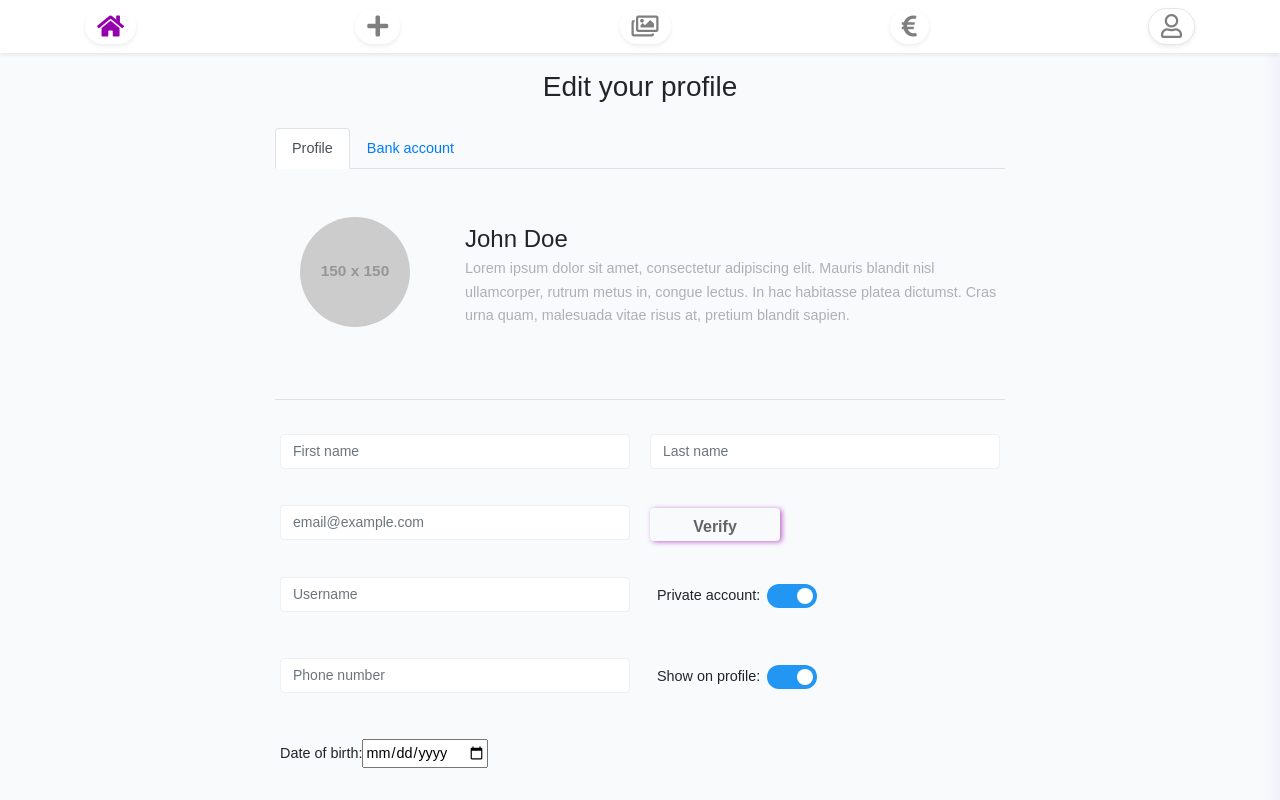
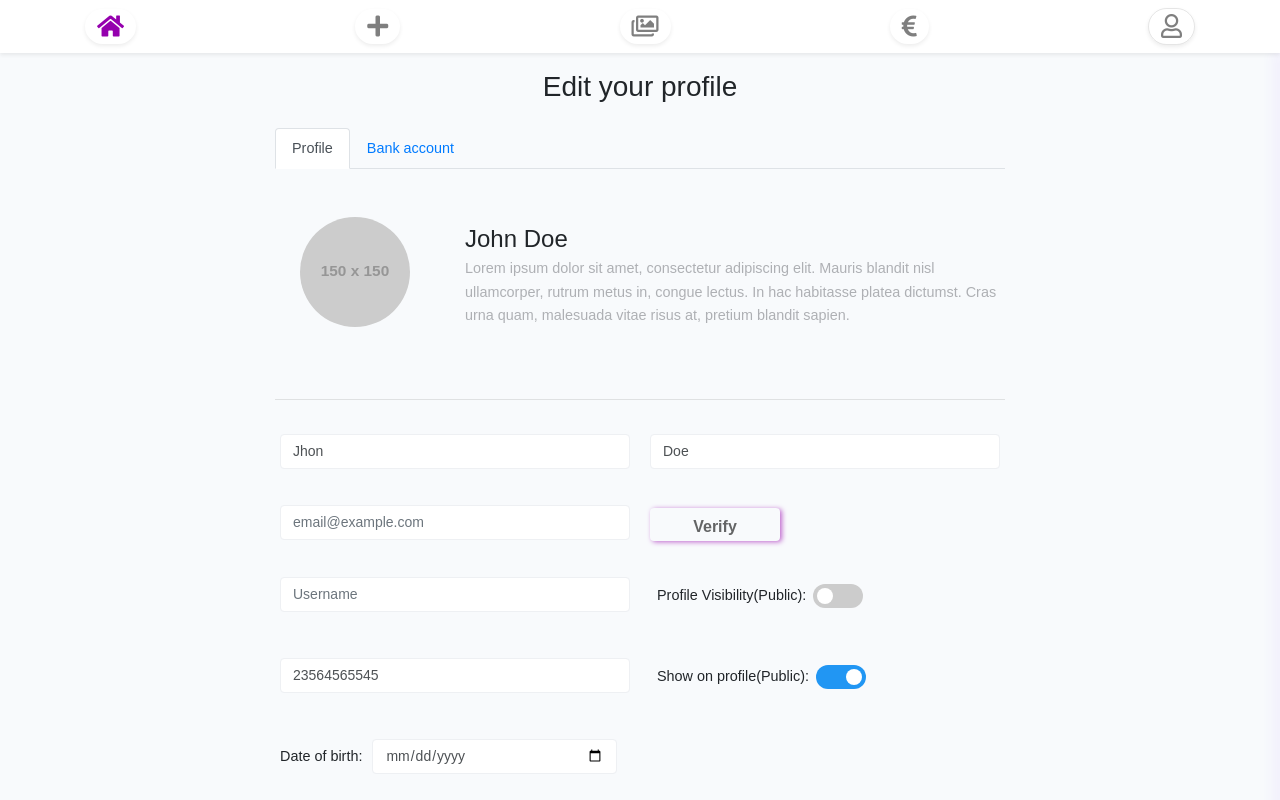
Before and after one commit to Addd12/TheatrePlatform, a Vue app: page /account/settings in a window 1280 px wide. Shown: the top 800 px of the page. Built offline with nearby package versions, Linux system fonts and the light colour scheme; grey boxes are pictures that could not be loaded.

Commit message:
fixes errors in earning and setting pages

```diff
--- a/public/index.html
+++ b/public/index.html
@@ -5,7 +5,8 @@
     <meta http-equiv="X-UA-Compatible" content="IE=edge">
     <meta name="viewport" content="width=device-width,initial-scale=1.0">
     <link rel="icon" href="<%= BASE_URL %>favicon.ico">
-    <title><%= htmlWebpackPlugin.options.title %></title>
+<!--    <title><%= htmlWebpackPlugin.options.title %></title>-->
+    <title>Theater Marketplace</title>
     <link rel="stylesheet" href="https://maxcdn.bootstrapcdn.com/bootstrap/4.5.2/css/bootstrap.min.css">
     <link href="https://cdnjs.cloudflare.com/ajax/libs/font-awesome/5.13.0/css/all.min.css" rel="stylesheet">
     <script src="https://ajax.googleapis.com/ajax/libs/jquery/3.5.1/jquery.min.js"></script>
--- a/src/components/creator/Earnings.vue
+++ b/src/components/creator/Earnings.vue
@@ -54,12 +54,6 @@
       <button @click="isOpen=!isOpen">Open modal</button>
    </div>  -->
       <div id="app">
-        <button
-          class="button withdrawnow btn fromSubmitBtnStyle mb-3"
-          @click="showModal = true"
-        >
-          Withdraw Now
-        </button>
         <transition name="fade" appear>
           <div
             class="modal-overlay"
@@ -79,7 +73,7 @@
                 type="text"
                 id="disabledTextInput"
                 class="form-control"
-                placeholder="$100"
+                placeholder="€100"
               />
             </div>
           </fieldset>
@@ -88,21 +82,21 @@
           <label class="my-1 mr-2" for="inlineFormCustomSelectPref">IBAN</label>
             <select class="custom-select my-1 mr-sm-2" id="inlineFormCustomSelectPref">
               <option selected>Choose...</option>
-              <option value="1">12345</option>
-              <option value="2">54321</option>
-              <option value="3">43545</option>
+              <option value="1">xxxx-xxxx-2345</option>
+              <option value="2">xxxx-xxxx-5432</option>
+              <option value="3">xxxx-xxxx-4354</option>
             </select>
 
         </div>
 
 
             <div class="mb-3">
-              <label for="disabledTextInput" class="form-label">Amount</label>
+              <label for="amount" class="form-label">Amount</label>
               <input
                 type="text"
-                id="disabledTextInput"
+                id="amount"
                 class="form-control"
-                placeholder="$50"
+                placeholder="€50"
               />
             </div>
 
@@ -120,7 +114,6 @@
           </div>
         </transition>
       </div>
-      <h4 class="mt-3">All Transactions</h4>
 
       <h4 class="mt-3">Earning Resume</h4>
       <div class="card text-center">
@@ -162,7 +155,12 @@
 
 
             <div class="col-sm-6 col-6 earningSumm-group noselect">
-              <button class="btn fromSubmitBtnStyle mt-4">Withdraw Now</button>
+              <button
+                  class="button withdrawnow btn fromSubmitBtnStyle mb-3"
+                  @click="showModal = true"
+              >
+                Withdraw Now
+              </button>
             </div>
             <div class="col-sm-4 col-6 borderDividerLeft earningSumm-group noselect">
               <button class="btn fromSubmitBtnStyle mt-4">More Statistics</button>
@@ -300,18 +298,12 @@
 <script>
 export default {
   name: "Earnings",
-
-  data: function () {
+  name2: 'TableOfPurchases',
+  data (){
     return {
       isOpen: false,
       showModal: false,
-    };
-  },
-
-  name2: 'TableOfPurchases',
-  data (){
-    return {
-      purchases: []
+      purchases: [],
     };
   },
 
--- a/src/components/creator/Settings.vue
+++ b/src/components/creator/Settings.vue
@@ -40,10 +40,10 @@
                             <hr class="my-4" />
                             <div class="form-row">
                                 <div class="form-group col-md-6">
-                                    <input type="text" id="firstname" class="form-control" placeholder="First name" required/>
+                                    <input type="text" id="firstname" v-model="first_name" class="form-control" placeholder="First name" required/>
                                 </div>
                                 <div class="form-group col-md-6">
-                                    <input type="text" id="lastname" class="form-control" placeholder="Last name" required/>
+                                    <input type="text" id="lastname" v-model="last_name" class="form-control" placeholder="Last name" required/>
                                 </div>
                             </div>
                             <div class="form-row">
@@ -59,9 +59,9 @@
                                     <input class="form-control" id="username" placeholder="Username" />
                                 </div>
                                 <div class="form-group col-md-6">
-                                    <label class="privateAccount" for="privateAccount">Private account: </label>
+                                    <label for="privateAccount" class="privateAccount">Profile Visibility(Public): </label>
                                     <label class="switch">
-                                        <input type="checkbox" checked>
+                                        <input id="privateAccount" type="checkbox">
                                         <span class="slider round"></span>
                                     </label>
                                 </div>
@@ -71,7 +71,7 @@
                                     <input v-model="phone" class="form-control" placeholder="Phone number" />
                                 </div>
                                 <div class="form-group col-md-6">
-                                    <label class="showOnProfile">Show on profile: </label>
+                                    <label class="showOnProfile">Show on profile(Public): </label>
                                     <label class="switch">
                                         <input type="checkbox" checked>
                                         <span class="slider round"></span>
@@ -80,8 +80,8 @@
                             </div>
                             <div class="form-row">
                                 <div class="form-group col-md-6">
-                                    <label for="birthday">Date of birth: </label>
-                                    <input type="date" id="birthday" name="birthday">
+                                    <label for="dObInput">Date of birth: </label>
+                                    <input type="date" id="dObInput" name="birthday" class="form-control inlineInput">
                                 </div>
                             </div>
                             <div class="form-row">
@@ -103,16 +103,16 @@
                             <a class="password" href="#passwordSection" data-toggle="collapse">Change password</a>
                             <div id="passwordSection" class="collapse">
                                 <div class="form-group">
-                                    <label for="inputPassword4">Old Password</label>
-                                    <input type="password" class="form-control" id="inputPassword4" />
+                                    <label for="inputPassword4">Current Password</label>
+                                    <input type="password" class="form-control" id="inputPassword4" autocomplete="off" />
                                 </div>
                                 <div class="form-group">
                                     <label for="inputPassword5">New Password</label>
-                                    <input type="password" class="form-control" id="inputPassword5" />
+                                    <input type="password" class="form-control" id="inputPassword5" autocomplete="off" />
                                 </div>
                                 <div class="form-group">
                                     <label for="inputPassword6">Confirm Password</label>
-                                    <input type="password" class="form-control" id="inputPassword6" />
+                                    <input type="password" class="form-control" id="inputPassword6" autocomplete="off" />
                                 </div>
                             </div>
                             <br>
@@ -146,16 +146,16 @@
                             <form>
                                 <div class="form-row">
                                     <div class="form-group col-md-6">
-                                        <input type="text" id="firstname" class="form-control" placeholder="First name" required/>
+                                        <input type="text" id="firstname_bnk" class="form-control" placeholder="First name" required/>
                                     </div>
                                     <div class="form-group col-md-6">
-                                        <input type="text" id="lastname" class="form-control" placeholder="Last name" required/>
+                                        <input type="text" id="lastname_bnk" class="form-control" placeholder="Last name" required/>
                                     </div>
                                 </div>
                                 <input type="text" id="iban" class="form-control" placeholder="IBAN" required/>
                                 <div class="form-row">
                                     <div class="form-group col-md-6">
-                                        <select id="country" name="country">
+                                        <select id="country" name="country" class="form-control">
                                             <option value="Afganistan">Afghanistan</option>
                                             <option value="Albania">Albania</option>
                                             <option value="Algeria">Algeria</option>
@@ -189,7 +189,15 @@
 <script>
 export default {
   name: "Settings",
-
+  data (){
+    return {
+      first_name: 'Jhon',
+      last_name: 'Doe',
+      phone: '23564565545',
+      showModal: false,
+      purchases: [],
+    };
+  },
 }
 </script>
 
@@ -291,6 +299,13 @@ input:checked + .slider:before {
 .slider.round:before {
   border-radius: 50%;
 }
+
+.inlineInput{
+  display:inline-block !important;
+  margin-left: 10px;
+  width: 70% !important;
+}
+
 .form-group{
     padding: 10px;
 }
```
